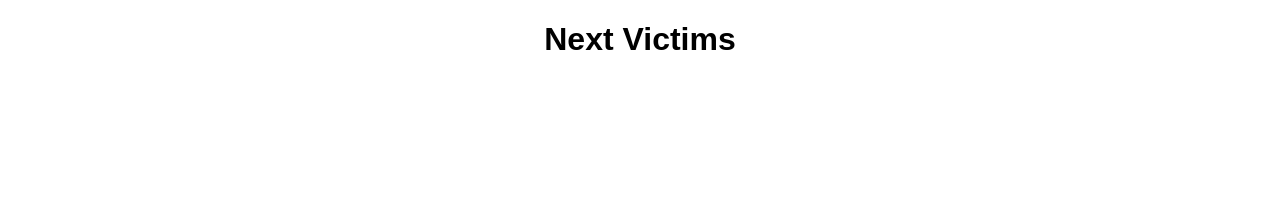
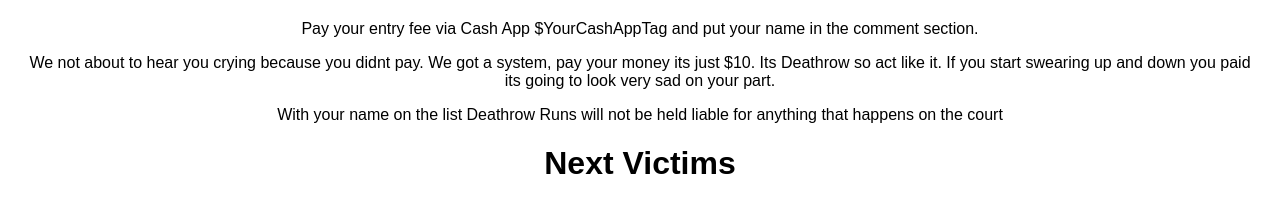
Before and after one commit to brandonobrien12/DeathrowRuns, a plain HTML site: page teams.html in a window 1280 px wide. Drawn offline with Linux system fonts and the light colour scheme.

Commit message:
Update teams.html
deathrow disclosure

```diff
--- a/teams.html
+++ b/teams.html
@@ -21,6 +21,10 @@
     </style>
 </head>
 <body>
+
+    <p>Pay your entry fee via Cash App $YourCashAppTag and put your name in the comment section.</p>
+    <p>We not about to hear you crying because you didnt pay. We got a system, pay your money its just $10. Its Deathrow so act like it. If you start swearing up and down you paid its going to look very sad on your part.</p>
+    <p>With your name on the list Deathrow Runs will not be held liable for anything that happens on the court</p>
 
     <h1>Next Victims</h1>
 
```
